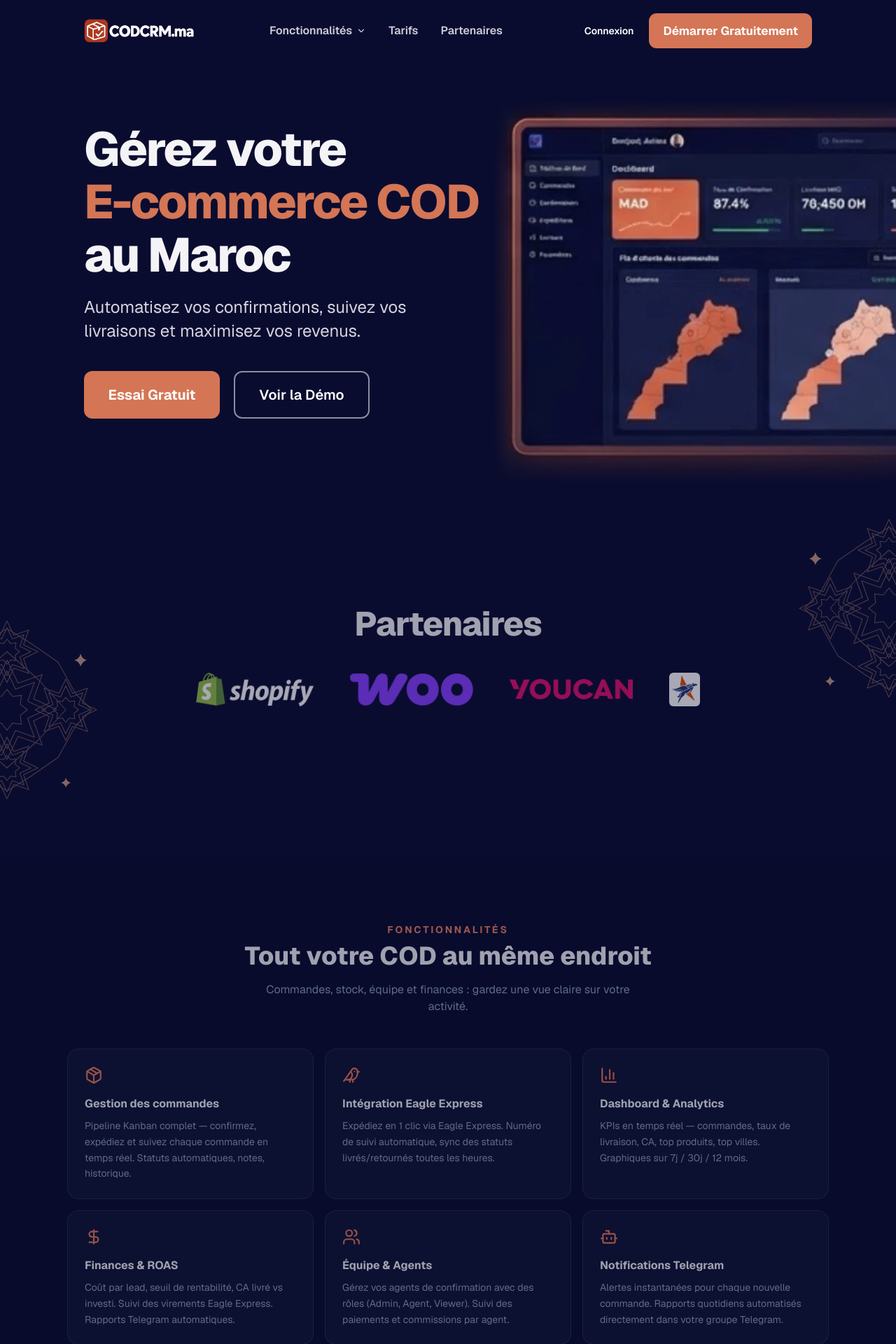
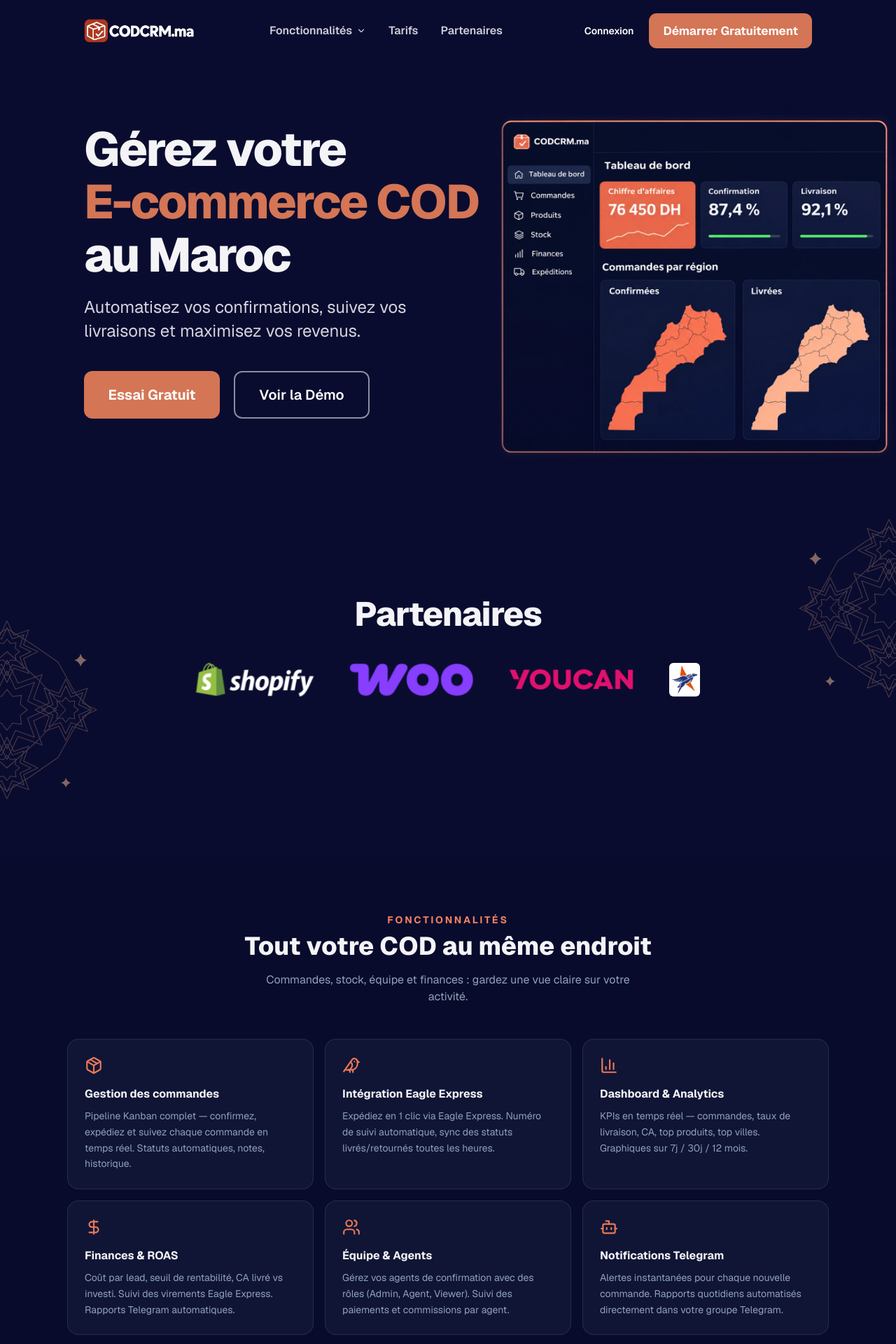
Before and after one commit to AE007D/codcrm, a Next.js app: page / in a window 1280 px wide. Shown: the top 1920 px of the page at 70% size. Built offline with nearby package versions, Linux system fonts and the light colour scheme; no server answers.

Commit message:
Use a high-resolution dashboard preview and stagger landing page reveals

```diff
--- a/src/app/globals.css
+++ b/src/app/globals.css
@@ -174,26 +174,33 @@ html[data-theme="dark"] .codcrm-logo-dark {
 }
 
 @keyframes landing-entrance {
-  from { opacity: 0.65; transform: translateY(14px); }
+  from { opacity: 0; transform: translateY(14px); }
   to { opacity: 1; transform: translateY(0); }
 }
 
 @media (prefers-reduced-motion: no-preference) {
   .landing-enter {
-    animation: landing-entrance 480ms ease-out both;
+    animation: landing-entrance 440ms ease-out both;
   }
 
-  .landing-enter-preview {
-    animation-delay: 90ms;
+  .landing-enter-description { animation-delay: 100ms; }
+  .landing-enter-actions { animation-delay: 200ms; }
+  .landing-enter-preview { animation-delay: 300ms; }
+
+  .landing-scroll-step[data-landing-motion="pending"]:not(:focus-within) {
+    opacity: 0;
+    transform: translateY(14px);
   }
 
-  @supports (animation-timeline: view()) {
-    .landing-reveal {
-      animation: landing-entrance ease-out both;
-      animation-timeline: view();
-      animation-range: entry 0% entry 90%;
-    }
+  .landing-scroll-step[data-landing-motion="shown"]:not(:focus-within) {
+    animation: landing-entrance 440ms ease-out var(--landing-delay, 0ms) both;
   }
+
+  .landing-stagger > :nth-child(2) { --landing-delay: 70ms; }
+  .landing-stagger > :nth-child(3) { --landing-delay: 140ms; }
+  .landing-stagger > :nth-child(4) { --landing-delay: 210ms; }
+  .landing-stagger > :nth-child(5) { --landing-delay: 280ms; }
+  .landing-stagger > :nth-child(6) { --landing-delay: 350ms; }
 }
 
 @media (min-width: 1024px) {
--- a/src/app/page.tsx
+++ b/src/app/page.tsx
@@ -66,6 +66,7 @@ const trialLink = "https://wa.me/212644587812?text=" + encodeURIComponent("Bonjo
 export default function LandingPage() {
   const [authed, setAuthed] = useState(false);
   const demo = useRef<HTMLDialogElement>(null);
+  const main = useRef<HTMLElement>(null);
 
   useEffect(() => {
     fetch("/api/auth/me").then(r => {
@@ -74,6 +75,29 @@ export default function LandingPage() {
         window.location.href = "/dashboard";
       }
     }).catch(() => {});
+  }, []);
+
+  useEffect(() => {
+    if (!main.current || typeof IntersectionObserver === "undefined" || matchMedia("(prefers-reduced-motion: reduce)").matches) return;
+    const elements = [...main.current.querySelectorAll<HTMLElement>(".landing-scroll-step")];
+    const observer = new IntersectionObserver(entries => {
+      for (const entry of entries) {
+        if (!entry.isIntersecting) continue;
+        entry.target.setAttribute("data-landing-motion", "shown");
+        observer.unobserve(entry.target);
+      }
+    }, { threshold: 0.12 });
+
+    for (const element of elements) {
+      if (element.getBoundingClientRect().top >= window.innerHeight) {
+        element.setAttribute("data-landing-motion", "pending");
+        observer.observe(element);
+      }
+    }
+    return () => {
+      observer.disconnect();
+      elements.forEach(element => element.removeAttribute("data-landing-motion"));
+    };
   }, []);
 
   if (authed) {
@@ -113,37 +137,37 @@ export default function LandingPage() {
         </div>
       </header>
 
-      <main>
+      <main ref={main}>
         <section className="relative isolate lg:min-h-[650px]">
           <div className="mx-auto max-w-[1088px] px-5 pb-10 pt-9 sm:px-6 sm:pt-14 lg:pt-[88px]">
-            <div className="landing-enter relative z-10 max-w-[570px] lg:w-[56%]">
-              <h1 className="text-[clamp(2.45rem,8vw,4.25rem)] font-extrabold leading-[1.11] tracking-[-0.035em] lg:text-[clamp(3rem,5.58vw,4.25rem)]">
+            <div className="relative z-10 max-w-[570px] lg:w-[56%]">
+              <h1 className="landing-enter text-[clamp(2.45rem,8vw,4.25rem)] font-extrabold leading-[1.11] tracking-[-0.035em] lg:text-[clamp(3rem,5.58vw,4.25rem)]">
                 Gérez votre
                 <span className="block text-[#D47555]">E-commerce COD</span>
                 au Maroc
               </h1>
-              <p className="mt-5 max-w-[505px] text-base leading-[1.4] text-[#D5D4DF] sm:text-xl lg:text-[24px]">
+              <p className="landing-enter landing-enter-description mt-5 max-w-[505px] text-base leading-[1.4] text-[#D5D4DF] sm:text-xl lg:text-[24px]">
                 Automatisez vos confirmations, suivez vos livraisons et maximisez vos revenus.
               </p>
-              <div className="mt-7 flex flex-wrap gap-3 sm:mt-10 sm:gap-5">
+              <div className="landing-enter landing-enter-actions mt-7 flex flex-wrap gap-3 sm:mt-10 sm:gap-5">
                 <a href={trialLink} className="inline-flex min-h-12 items-center justify-center rounded-[12px] bg-[#D47555] px-5 text-sm font-bold text-[#FFFDFB] transition hover:bg-[#E38B6C] sm:min-h-[68px] sm:min-w-[194px] sm:px-7 sm:text-xl">Essai Gratuit</a>
                 <button type="button" onClick={() => demo.current?.showModal()} className="inline-flex min-h-12 items-center justify-center rounded-[12px] border-2 border-[#8C8CA3] px-5 text-sm font-semibold text-white transition hover:border-white sm:min-h-[68px] sm:min-w-[194px] sm:px-7 sm:text-xl">Voir la Démo</button>
               </div>
             </div>
           </div>
           <div className="landing-enter landing-enter-preview mx-auto max-w-[690px] px-5 sm:px-6 lg:absolute lg:start-[55%] lg:end-0 lg:top-[54px] lg:mx-0 lg:max-w-none lg:px-0">
-            <Image src="/landing-reference/dashboard.webp" width={546} height={521} priority alt="Aperçu du tableau de bord COD Maroc CRM avec les indicateurs et les cartes du Maroc" className="landing-preview-art h-auto w-full" />
+            <Image src="/landing-reference/dashboard-hd.webp" width={1254} height={1164} sizes="(min-width: 1024px) 45vw, (min-width: 690px) 642px, calc(100vw - 40px)" priority alt="Aperçu du tableau de bord COD Maroc CRM avec les indicateurs et les cartes du Maroc" className="landing-preview-art h-auto w-full" />
           </div>
         </section>
 
         <section id="integrations" className="relative isolate min-h-[330px] scroll-mt-4 pb-20 pt-14 lg:min-h-[486px] lg:pt-[111px]">
           <Image src="/landing-reference/zellige.svg" width={214} height={278} alt="" className="pointer-events-none absolute -start-22 top-[108px] -z-10 w-36 opacity-55 sm:-start-16 sm:w-44 lg:-start-16 lg:top-[145px] lg:w-[214px]" />
           <Image src="/landing-reference/zellige.svg" width={214} height={278} alt="" className="pointer-events-none absolute -end-22 top-0 -z-10 w-36 -scale-x-100 opacity-55 sm:-end-16 sm:w-44 lg:-end-16 lg:w-[214px]" />
-          <div className="landing-reveal mx-auto max-w-[1000px] px-5 sm:px-6">
-            <h2 className="mb-8 text-center text-3xl font-extrabold tracking-tight sm:mb-9 lg:text-[48px]">Partenaires</h2>
-            <ul className="flex flex-wrap items-center justify-center gap-x-5 gap-y-3 sm:gap-x-8 lg:flex-nowrap lg:gap-x-9">
+          <div className="mx-auto max-w-[1000px] px-5 sm:px-6">
+            <h2 className="landing-scroll-step mb-8 text-center text-3xl font-extrabold tracking-tight sm:mb-9 lg:text-[48px]">Partenaires</h2>
+            <ul className="landing-stagger flex flex-wrap items-center justify-center gap-x-5 gap-y-3 sm:gap-x-8 lg:flex-nowrap lg:gap-x-9">
               {PARTNERS.map(partner => (
-                <li key={partner.logo} className="flex min-w-0 justify-center">
+                <li key={partner.logo} className="landing-scroll-step flex min-w-0 justify-center">
                   <a href={partner.href} className="inline-flex h-14 items-center justify-center rounded-md focus-visible:outline-2 focus-visible:outline-[#E97858] sm:px-2">
                     <Image src={`/landing-reference/partner-${partner.logo}.webp`} width={partner.width} height={partner.height} alt={partner.name}
                       className={`h-auto max-h-12 w-auto max-w-[min(39vw,176px)] object-contain ${partner.logo === "amana" ? "rounded-md bg-white p-1" : ""}`} />
@@ -160,18 +184,18 @@ export default function LandingPage() {
             <h2 className="font-bold">Démo du tableau de bord</h2>
             <button type="button" onClick={() => demo.current?.close()} aria-label="Fermer" className="grid size-10 place-items-center rounded-xl border border-white/15 hover:bg-white/10"><X size={18} aria-hidden /></button>
           </div>
-          <Image src="/landing-reference/dashboard.webp" width={546} height={521} alt="Aperçu du tableau de bord COD Maroc CRM" className="mx-auto h-auto max-h-[72vh] w-auto rounded-xl object-contain" />
+          <Image src="/landing-reference/dashboard-hd.webp" width={1254} height={1164} sizes="(max-width: 720px) 90vw, 640px" alt="Aperçu du tableau de bord COD Maroc CRM" className="mx-auto h-auto max-h-[72vh] w-auto rounded-xl object-contain" />
         </dialog>
 
       <section id="features" className="bg-[#080B2C] py-20">
-        <div className="landing-reveal mx-auto max-w-6xl px-4 sm:px-8">
-          <div className="mb-12 text-center">
+        <div className="mx-auto max-w-6xl px-4 sm:px-8">
+          <div className="landing-scroll-step mb-12 text-center">
             <p className="mb-2 text-sm font-bold uppercase tracking-[0.2em] text-[#F08061]">Fonctionnalités</p>
             <h2 className="text-3xl font-extrabold sm:text-4xl">Tout votre COD au même endroit</h2>
             <p className="mx-auto mt-4 max-w-xl text-slate-400">Commandes, stock, équipe et finances : gardez une vue claire sur votre activité.</p>
           </div>
-          <div className="grid gap-4 sm:grid-cols-2 lg:grid-cols-3">
-            {FEATURES.slice(0, 6).map(f => <div key={f.title} className="rounded-2xl border border-white/10 bg-[#101535] p-6 transition hover:border-[#E97858]/50">
+          <div className="landing-stagger grid gap-4 sm:grid-cols-2 lg:grid-cols-3">
+            {FEATURES.slice(0, 6).map(f => <div key={f.title} className="landing-scroll-step rounded-2xl border border-white/10 bg-[#101535] p-6 transition hover:border-[#E97858]/50">
               <f.icon size={26} className="mb-4 text-[#E97858]" /><h3 className="mb-2 font-bold">{f.title}</h3><p className="text-sm leading-relaxed text-slate-400">{f.desc}</p>
             </div>)}
           </div>
@@ -179,15 +203,15 @@ export default function LandingPage() {
       </section>
 
       <section id="pricing" className="border-y border-white/10 bg-[#0B0F31] py-16">
-        <div className="landing-reveal mx-auto max-w-6xl px-4 sm:px-8">
-          <h2 className="mb-8 text-center text-3xl font-extrabold sm:text-4xl">Tarifs</h2>
-          <div className="grid gap-4 md:grid-cols-3">
+        <div className="mx-auto max-w-6xl px-4 sm:px-8">
+          <h2 className="landing-scroll-step mb-8 text-center text-3xl font-extrabold sm:text-4xl">Tarifs</h2>
+          <div className="landing-stagger grid gap-4 md:grid-cols-3">
             {[
               { name: "Essentiel", price: 99, features: ["Gestion des commandes et des clients", "Tableau de bord des ventes", "Catalogue produits et suivi du stock", "Expédition et suivi Eagle Express"] },
               { name: "Pro", price: 250, features: ["Tout le plan Essentiel", "Réceptions et historique des achats de stock", "Finances, marges et suivi des virements", "Pages produits et formulaires de commande", "Suivi des visiteurs en direct"] },
               { name: "Équipe", price: 499, features: ["Tout le plan Pro", "Gestion des agents et des rôles", "Commissions et demandes de paiement", "Suivi des campagnes publicitaires", "Alertes et rapports Telegram"] },
             ].map(plan => (
-              <article key={plan.name} className={`flex flex-col rounded-2xl border bg-[#101535] p-6 ${plan.name === "Pro" ? "border-[#E97858]/65" : "border-white/10"}`}>
+              <article key={plan.name} className={`landing-scroll-step flex flex-col rounded-2xl border bg-[#101535] p-6 ${plan.name === "Pro" ? "border-[#E97858]/65" : "border-white/10"}`}>
                 <h3 className="text-lg font-bold">{plan.name}</h3>
                 <p className="mt-3 text-4xl font-extrabold">{plan.price} <span className="text-base text-[#F5B49E]">DH</span></p>
                 <ul className="mb-7 mt-6 flex-1 space-y-3 text-sm text-slate-300">
```
Also changed, not shown: public/landing-reference/dashboard-hd.webp (added), public/landing-reference/dashboard.webp (deleted).
